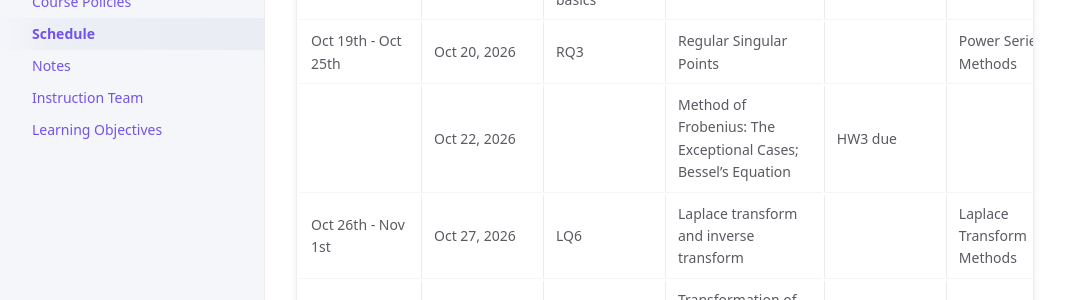
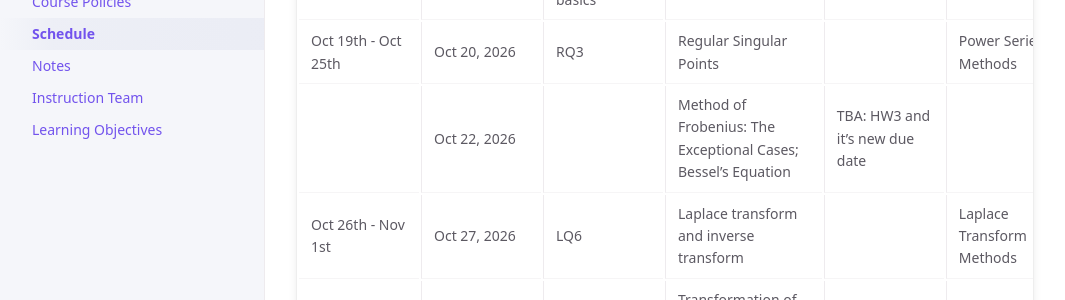
Before and after one commit to gwu-apsc2113/fall2026, a Jekyll site: the page built from docs/Schedule/index.md, in a window 1280 px wide and 900 px high, scrolled down 2745 px. Shown: the part 154-454 px from the top of the window, without its empty margins (107-1172 px from the left). Built offline with Jekyll 4.4.1, drawn with Linux system fonts in a browser that asks for light colours; cached includes are drawn as plain includes.

Commit message:
Commit-1 10/19/2026

```diff
--- a/docs/Schedule/index.md
+++ b/docs/Schedule/index.md
@@ -33,7 +33,7 @@ The course schedule posted below is subject to change during the semester.
 | Oct 12th - Oct 18th | Oct 13, 2026 | Fall Break |  |  |  |
 |  | Oct 15, 2026 | Exam-1: 1st and 2nd order ODEs, and power series basics |  |  |  |
 | Oct 19th - Oct 25th | Oct 20, 2026 | RQ3 | Regular Singular Points |  | Power Series Methods  |
-|  | Oct 22, 2026 |  | Method of Frobenius: The Exceptional Cases; Bessel's Equation | HW3 due |  |
+|  | Oct 22, 2026 |  | Method of Frobenius: The Exceptional Cases; Bessel's Equation | TBA: HW3 and it's new due date |  |
 | Oct 26th - Nov 1st | Oct 27, 2026 | LQ6 | Laplace transform and inverse transform |  | Laplace Transform Methods |
 |  | Oct 29, 2026 |  | Transformation of Initial value problems; Translation and Partial Fractions |  |  |
 | Nov 2nd - Nov 8th | Nov 3, 2026 | LQ7 | Derivatives, integrals and products of transforms |  |  |
```
Also changed, not shown: 1 other file.
